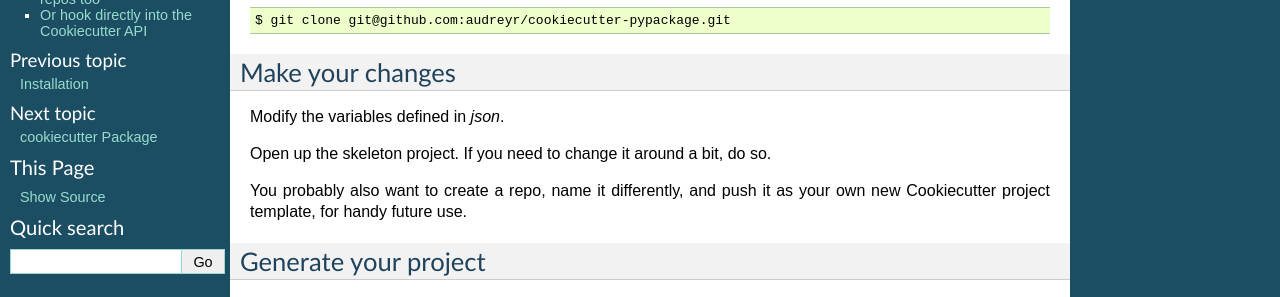
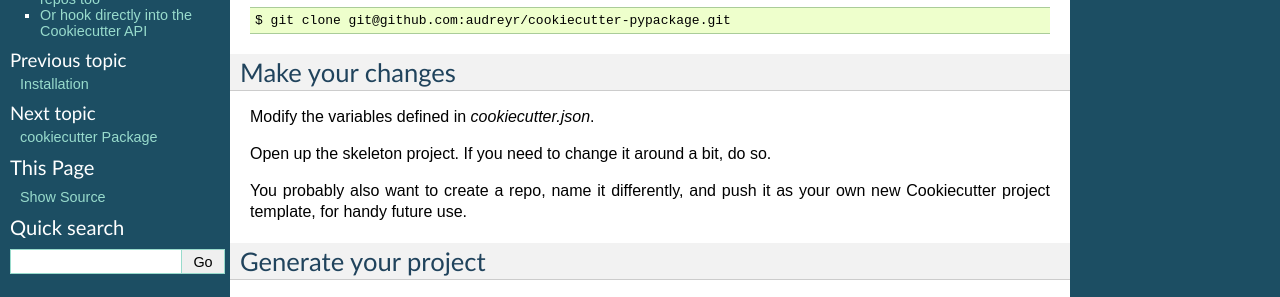
Before and after one commit to c-allen-tech/cookie, a Sphinx documentation site: the page built from docs/usage.rst, in a window 1280 px wide. Shown: the part 179-476 px from the top of the page. Built offline with Sphinx 7.4.7, drawn with Linux system fonts in a browser that asks for light colours; formulas are drawn with MathJax 3.

Commit message:
Update docs to reflect new cookiecutter.json config.

```diff
--- a/README.rst
+++ b/README.rst
@@ -43,10 +43,10 @@ Features
 * Works with any type of text file.
 * Directory names and filenames can be templated. For example::
 
-    {{project.repo_name}}/{{project.repo_name}}/{{project.repo_name}}.py
+    {{cookiecutter.repo_name}}/{{cookiecutter.repo_name}}/{{cookiecutter.repo_name}}.py
 
 * Supports unlimited levels of directory nesting.
-* Simply define your template variables in a JSON file. For example::
+* Simply define your template variables in a cookiecutter.json file. For example::
 
     {
     	"full_name": "Audrey Roy",
--- a/docs/usage.rst
+++ b/docs/usage.rst
@@ -12,7 +12,7 @@ First, clone a Cookiecutter project template::
 Make your changes
 -----------------
 
-Modify the variables defined in `json`.
+Modify the variables defined in `cookiecutter.json`.
 
 Open up the skeleton project. If you need to change it around a bit, do so.
 
```
